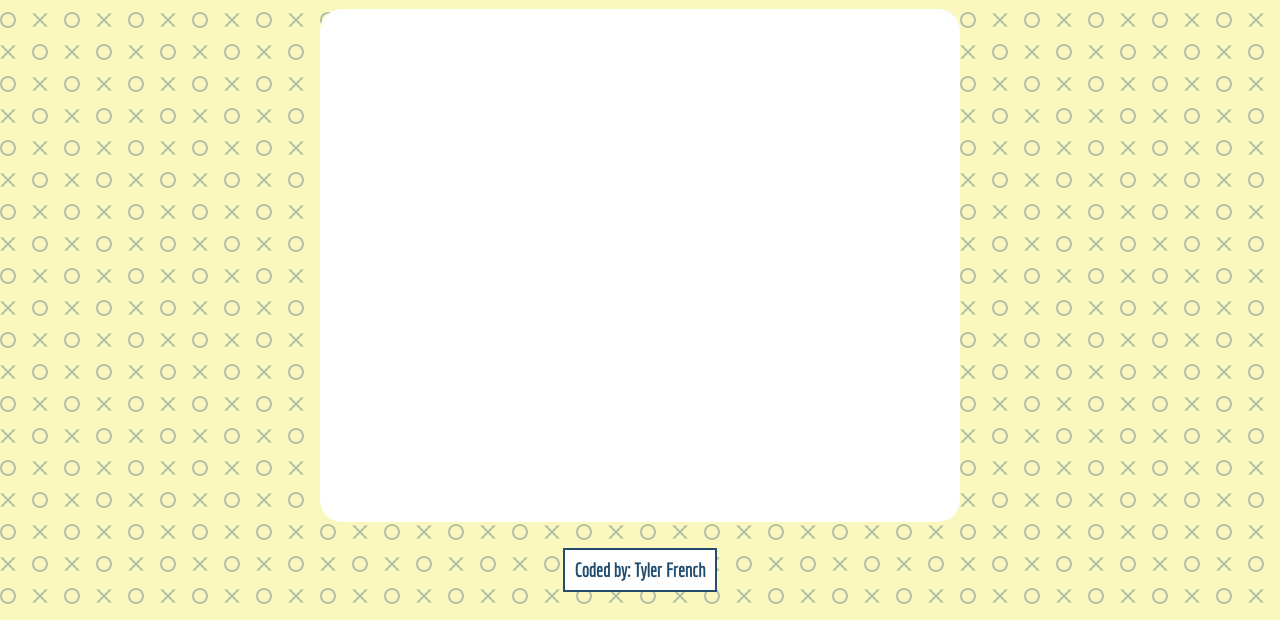
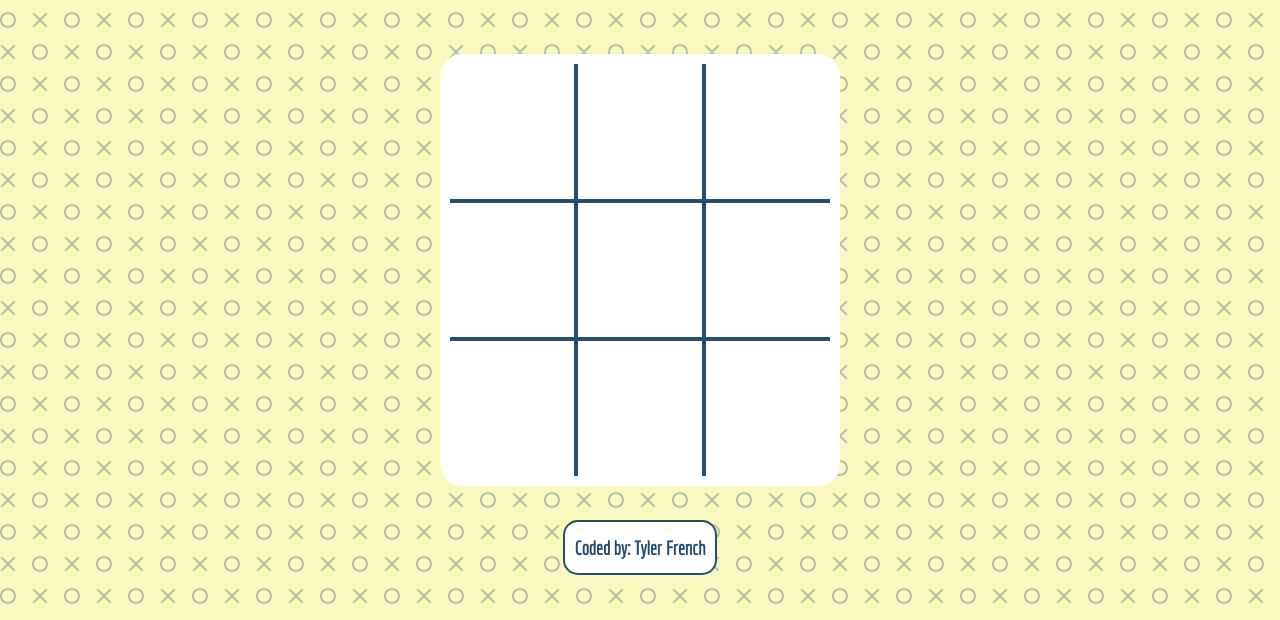
Before and after one commit to Drrecommended/TicTacToe, a plain HTML site: page index.html in a window 1280 px wide. Shown: the part 180-800 px from the top of the page. Drawn offline with Linux system fonts and the light colour scheme.

Commit message:
added grid to game board and the lines to seperate sections. changed some styling in the header

```diff
--- a/index.html
+++ b/index.html
@@ -17,15 +17,15 @@
       <button class="reset">RESET</button>
     </header>
     <main class="game-board">
-      <div class="square"></div>
-      <div class="square"></div>
-      <div class="square"></div>
-      <div class="square"></div>
-      <div class="square"></div>
-      <div class="square"></div>
-      <div class="square"></div>
-      <div class="square"></div>
-      <div class="square"></div>
+      <div class="square a"></div>
+      <div class="square b"></div>
+      <div class="square c"></div>
+      <div class="square d"></div>
+      <div class="square e"></div>
+      <div class="square f"></div>
+      <div class="square g"></div>
+      <div class="square h"></div>
+      <div class="square i"></div>
     </main>
   </body>
   <footer><p>Coded by: Tyler French</p></footer>
--- a/script.js
+++ b/script.js
@@ -0,0 +1,4 @@
+(function gameBoard() {
+    console.log('test')
+
+})()
--- a/styles/style.css
+++ b/styles/style.css
@@ -1,17 +1,19 @@
-@import url('https://fonts.googleapis.com/css2?family=Economica&family=Permanent+Marker&display=swap');
+@import url("https://fonts.googleapis.com/css2?family=Economica&family=Permanent+Marker&display=swap");
 
 :root {
   --main: #234e70;
   --sub: #faf8bf;
-  --title-font: 'Permanent Marker', cursive, serif;
+  --title-font: "Permanent Marker", cursive, serif;
   --title-font-size: 3.3rem;
-  --main-font: 'Economica', sans-serif;
+  --main-font: "Economica", sans-serif;
   --main-font-size: 1.2rem;
 }
 
 body {
   display: grid;
-  grid-template: 20% 1fr 5% 30px/ 1fr;
+  height: 100vh;
+  grid-template: 25% 60% 15% / 1fr;
+  gap: 10px;
   font-family: var(--main-font);
   font-size: var(--main-font-size);
   place-items: center;
@@ -25,8 +27,8 @@ header {
   margin: 0 auto;
   width: clamp(320px, 50%, 735px);
   max-width: 100vw;
-  grid-template: 1fr 42px / 10px 80px 80px 1fr 10px 70px 10px;
-  gap: 10px;
+  grid-template: 1fr 56px / 10px 56px 56px 1fr 10px 70px 10px;
+  gap: 18px;
 }
 
 header h1 {
@@ -48,13 +50,23 @@ header .player-2 {
   grid-area: 2 / 3 / 3 / 3;
 }
 
+/* .player-1, .player-2 {
+    height: 56px;
+    width: 56px;
+} */
+
 .player-1,
 .player-2,
 footer p {
   background-color: var(--sub);
   border: 1px solid var(--main);
   padding: 0.5em;
-  line-height: 20px;
+  line-height: 32px;
+}
+
+.player-1,
+.player-2 {
+  border-radius: 50%;
 }
 
 .player-1,
@@ -75,9 +87,75 @@ header .reset {
   cursor: pointer;
 }
 
+.reset,
+footer p {
+  border-radius: 15px;
+}
+
 .game-board {
   background-color: white;
-  width: clamp(320px, 50%, 700px);
+  width: clamp(320px, 50%, 400px);
   height: 90%;
   border-radius: 22px;
+  position: relative;
+  display: grid;
+  grid-template-areas:
+    "a b c"
+    "d e f"
+    "g h i"
+    ;
+border: 10px solid white;
 }
+
+.game-board .a {
+  border-right: 4px solid var(--main);
+  border-bottom: 4px solid var(--main);
+}
+
+.game-board .b {
+  border-bottom: 4px solid var(--main);
+}
+
+.game-board .c {
+  border-left: 4px solid var(--main);
+  border-bottom: 4px solid var(--main);
+}
+
+.game-board .d {
+  border-right: 4px solid var(--main);
+}
+
+.game-board .f {
+  border-left: 4px solid var(--main);
+}
+
+.game-board .g {
+  border-right: 4px solid var(--main);
+  border-top: 4px solid var(--main);
+}
+
+.game-board .h {
+  border-top: 4px solid var(--main);
+}
+
+.game-board .i {
+  border-top: 4px solid var(--main);
+  border-left: 4px solid var(--main);
+}
+
+.a:hover,
+.b:hover,
+.c:hover,
+.d:hover,
+.e:hover,
+.f:hover,
+.g:hover,
+.h:hover,
+.i:hover {
+    cursor: pointer;
+
+}
+
+footer {
+  align-self: start;
+}
```
